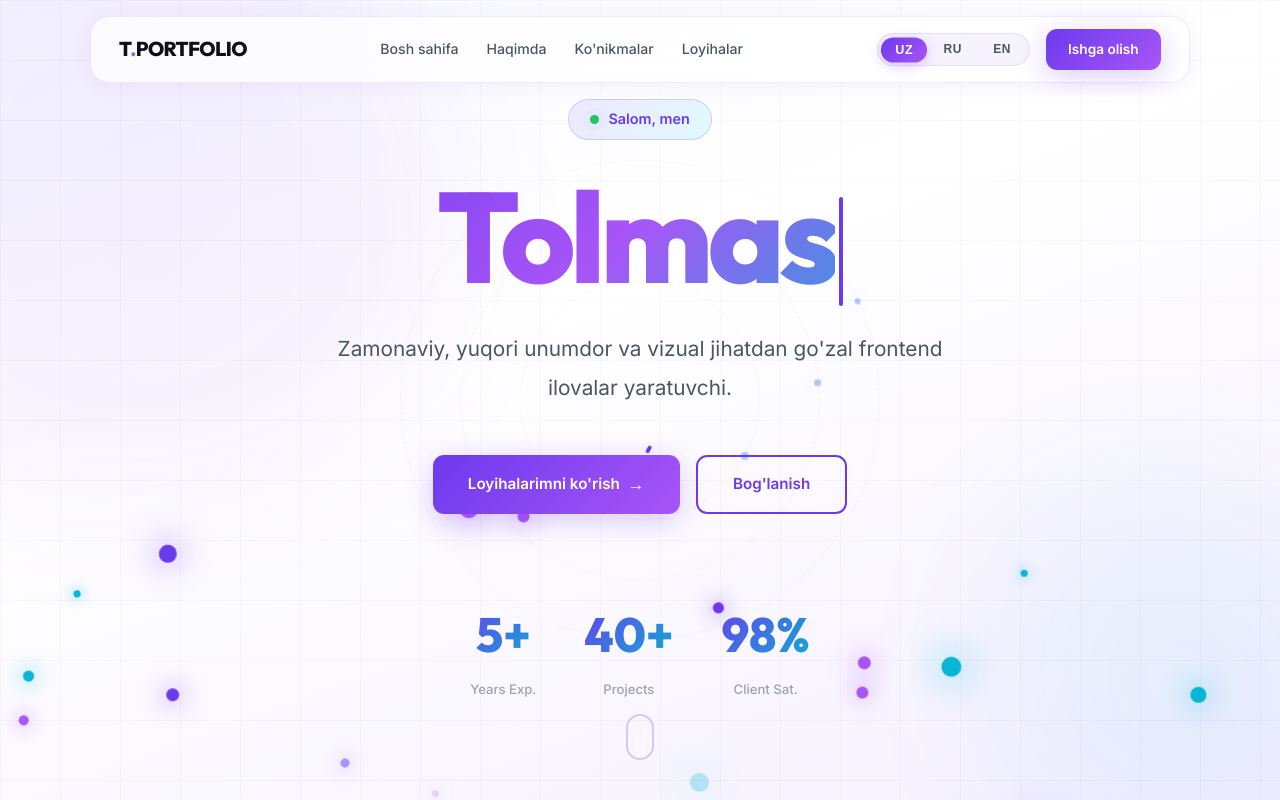
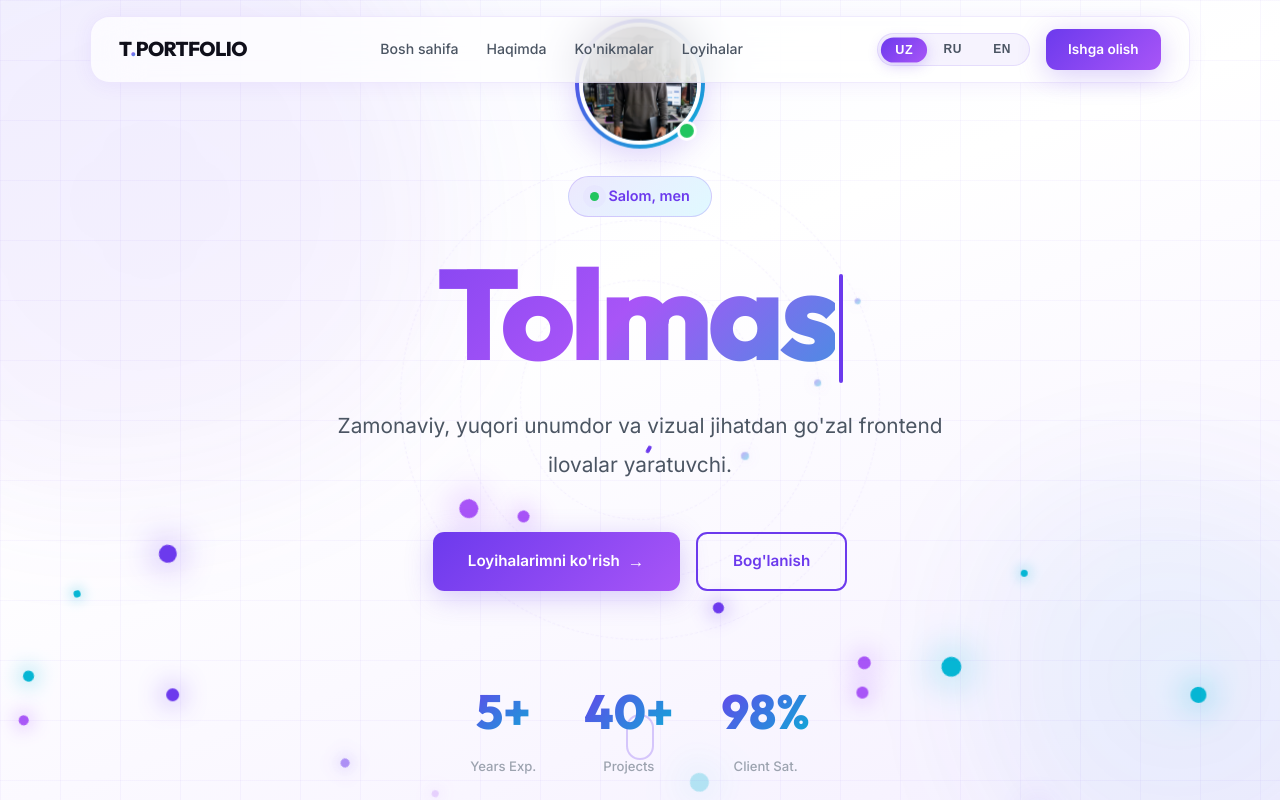
Before and after one commit to Tolmas001/frontend_portfolio, a React (Vite) app: page / in a window 1280 px wide. Shown: the top 800 px of the page. Built offline with nearby package versions, Linux system fonts and the light colour scheme.

Commit message:
feat: add animated profile avatar component to Hero section

```diff
--- a/src/components/Hero.jsx
+++ b/src/components/Hero.jsx
@@ -1,5 +1,6 @@
 import React, { useState, useEffect } from 'react';
 import heroBg from '../assets/hero_bg.png';
+import avatar from '../assets/avatar.png';
 import { useLang } from '../LanguageContext';
 
 const PARTICLES = Array.from({ length: 18 }, (_, i) => ({
@@ -119,6 +120,35 @@ const Hero = () => {
 
       {/* Main Content */}
       <div className="container" style={{ position: 'relative', zIndex: 2, textAlign: 'center' }}>
+
+        {/* Avatar */}
+        <div className="animate-bounce-in" style={{
+          width: '130px', height: '130px',
+          margin: '0 auto 1.5rem',
+          borderRadius: '50%',
+          padding: '4px',
+          background: 'linear-gradient(135deg, var(--primary-color), var(--secondary-color))',
+          boxShadow: '0 10px 30px rgba(108,58,237,0.2)',
+          position: 'relative',
+          animation: 'heroFloat 6s ease-in-out infinite',
+        }}>
+          <img src={avatar} alt="Tolmas" style={{
+            width: '100%', height: '100%',
+            objectFit: 'cover',
+            borderRadius: '50%',
+            border: '4px solid #fff',
+          }} />
+          {/* Status dot */}
+          <span style={{
+            position: 'absolute',
+            bottom: '8px', right: '8px',
+            width: '20px', height: '20px',
+            background: '#22c55e',
+            border: '3px solid #fff',
+            borderRadius: '50%',
+          }} />
+        </div>
+
         {/* Greeting tag */}
         <div className="animate-bounce-in" style={{
           display: 'inline-flex', alignItems: 'center', gap: '0.6rem',
```
